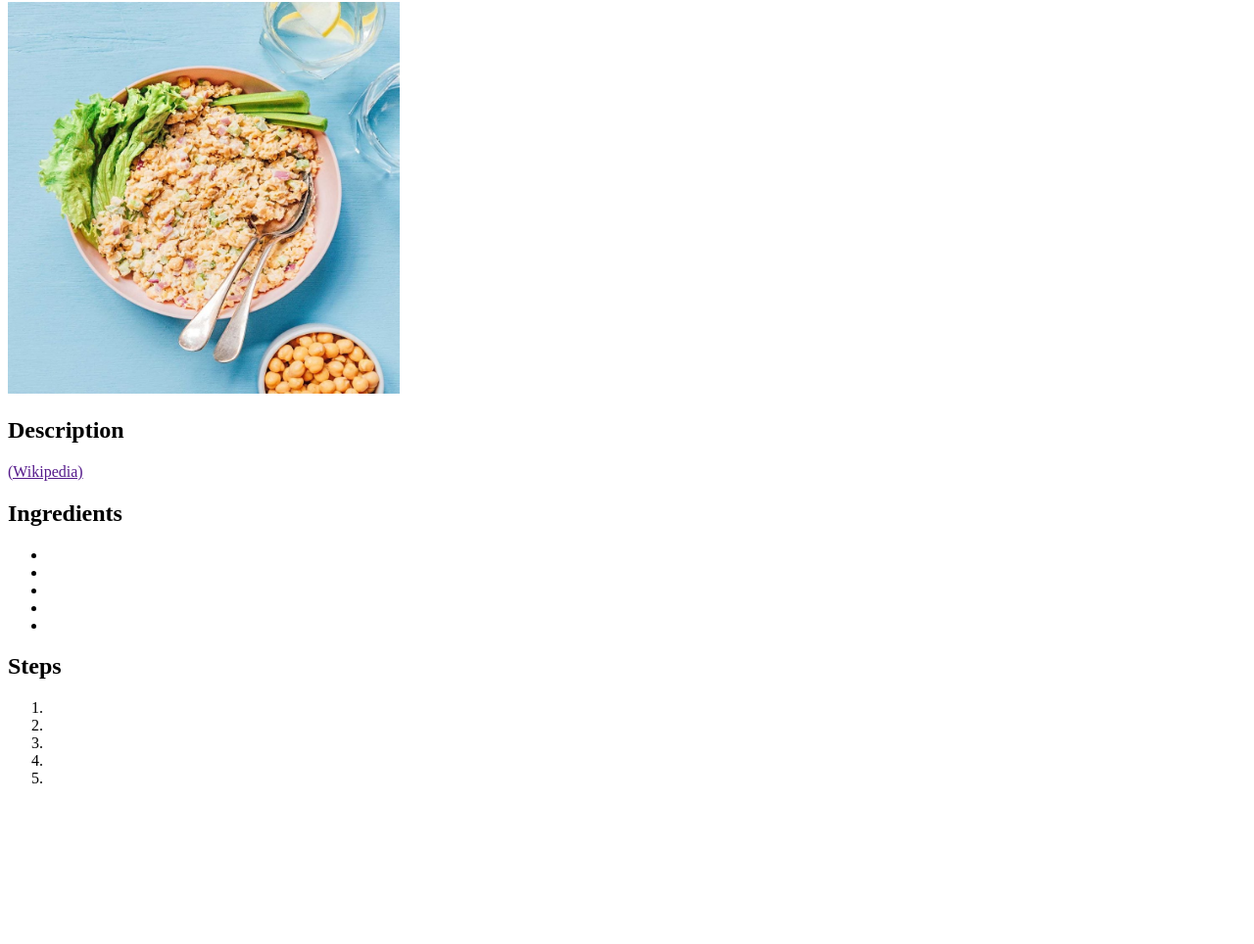
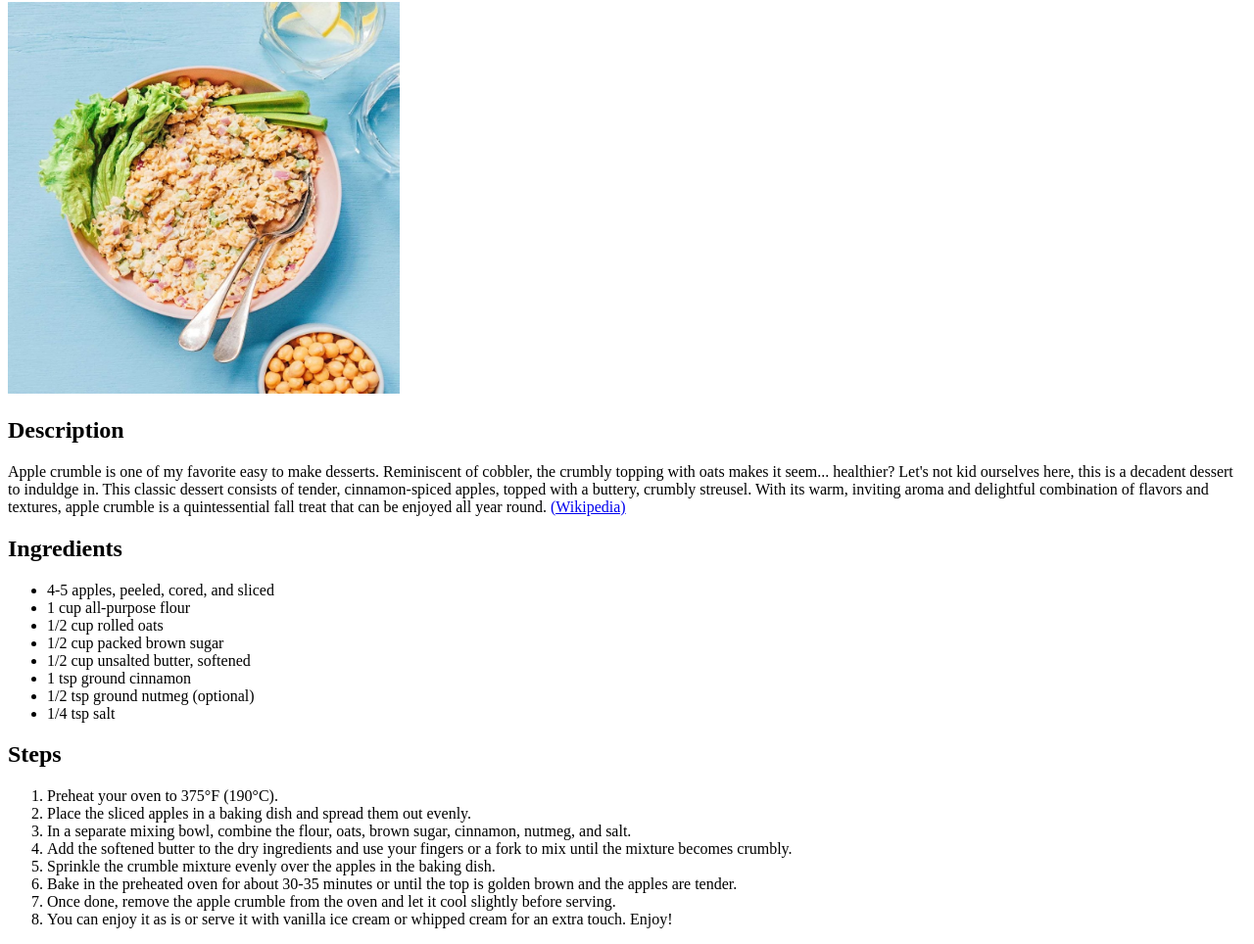
Before and after one commit to lovelylif3/odin-recipes, a plain HTML site: page recipes/apple-crumble.html in a window 1280 px wide. Shown: the part 78-1042 px from the top of the page at 98% size. Before the commit the page ends 898 px from the top, so only its background shows below. Drawn offline with Linux system fonts and the light colour scheme.

Commit message:
Add apple-crumble.jpg to img and body to apple-crumble.html

```diff
--- a/recipes/apple-crumble.html
+++ b/recipes/apple-crumble.html
@@ -12,26 +12,38 @@
     <h2>Description</h2>
 
     <p>
-        <a href="">(Wikipedia)</a> </p>
+        Apple crumble is one of my favorite easy to make desserts. Reminiscent of cobbler,
+        the crumbly topping with oats makes it seem... healthier? Let's not kid ourselves here,
+        this is a decadent dessert to induldge in. This classic dessert consists of tender,
+        cinnamon-spiced apples, topped with a buttery, crumbly streusel. With its warm,
+        inviting aroma and delightful combination of flavors and textures, apple crumble
+        is a quintessential fall treat that can be enjoyed all year round.
+        <a href="https://en.wikipedia.org/wiki/Crumble">(Wikipedia)</a> </p>
 
     <p></p>
 
         <h2>Ingredients</h2>
         <ul>
-           <li></li>
-           <li></li>
-           <li></li>
-           <li></li>
-           <li></li>
+           <li>4-5 apples, peeled, cored, and sliced</li>
+           <li>1 cup all-purpose flour</li>
+           <li>1/2 cup rolled oats</li>
+           <li>1/2 cup packed brown sugar</li>
+           <li>1/2 cup unsalted butter, softened</li>
+           <li>1 tsp ground cinnamon</li>
+           <li>1/2 tsp ground nutmeg (optional)</li>
+           <li>1/4 tsp salt</li>
         </ul>
 
         <h2>Steps</h2>
         <ol>
-            <li></li>
-            <li></li>
-            <li></li>
-            <li></li>
-            <li></li>
+            <li>Preheat your oven to 375°F (190°C).</li>
+            <li>Place the sliced apples in a baking dish and spread them out evenly.</li>
+            <li>In a separate mixing bowl, combine the flour, oats, brown sugar, cinnamon, nutmeg, and salt.</li>
+            <li>Add the softened butter to the dry ingredients and use your fingers or a fork to mix until the mixture becomes crumbly.</li>
+            <li>Sprinkle the crumble mixture evenly over the apples in the baking dish.</li>
+            <li>Bake in the preheated oven for about 30-35 minutes or until the top is golden brown and the apples are tender.</li>
+            <li>Once done, remove the apple crumble from the oven and let it cool slightly before serving.</li>
+            <li>You can enjoy it as is or serve it with vanilla ice cream or whipped cream for an extra touch. Enjoy!</li>
         </ol>
 </body>
 </html>
```
Also changed, not shown: img/apple-crumble.jpg (added).
